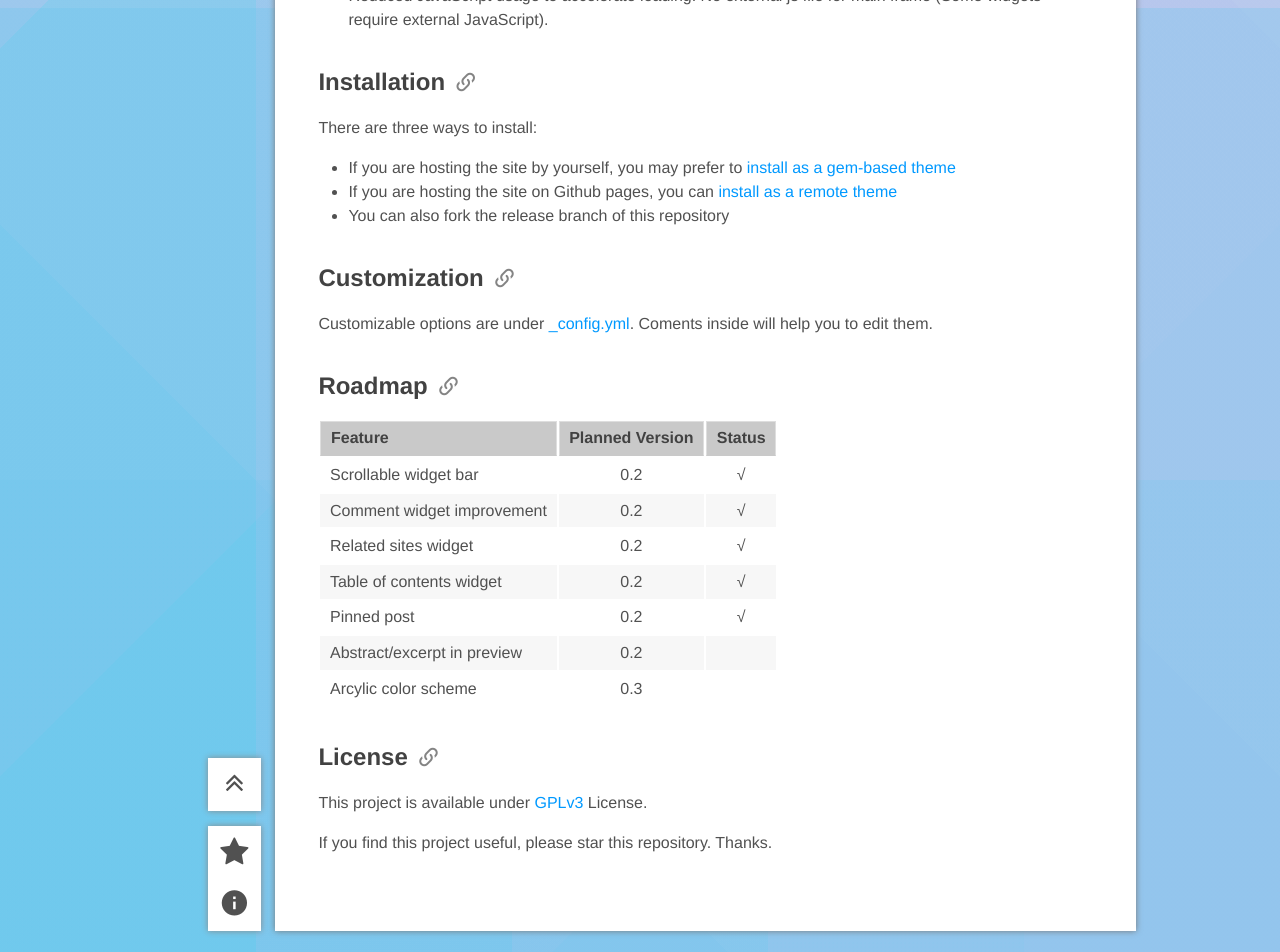
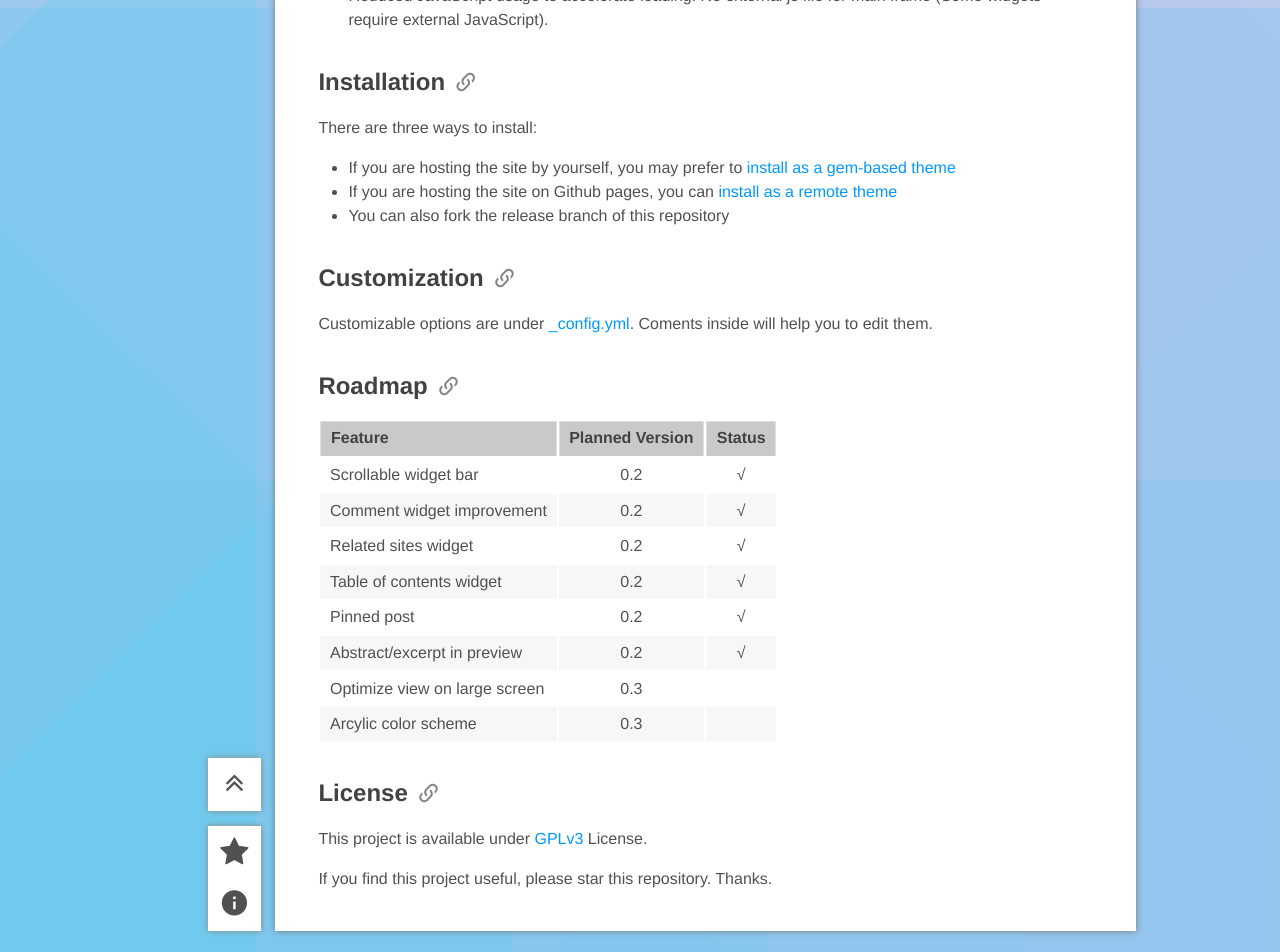
Before and after one commit to SdtElectronics/jekyll-theme-antarctica, a Jekyll site: the page built from collections/_posts/2021-8-25-Theme-Antarctica.md, in a window 1280 px wide. Shown: the part 1407-2359 px from the top of the page. Built offline with Jekyll 4.4.1, drawn with Linux system fonts in a browser that asks for light colours; comment, search, counter and statistics services are not loaded.

Commit message:
minor changes in licensing

```diff
--- a/_config.yml
+++ b/_config.yml
@@ -35,7 +35,7 @@ author: SdtElectronics
 #   "Copyright (c) 2017-{currentYear} <a href="https://example.com">{author}</a>"
 #   "Copyright © 2017-2021 Foobar"
 #
-copyright: "Unpublished Work (cleft) 2017-{currentYear} {author}"
+copyright: "2021-{currentYear} {author}"
 
 description: >- # this means to ignore newlines until "baseurl:"
   Write an awesome description for your new site here. You can edit this
--- a/_includes/widgets/colophon.html
+++ b/_includes/widgets/colophon.html
@@ -3,7 +3,7 @@
     <h1 class = "lstH1">Colophon</h1>
 
     <div class = "rightRow">
-        <h2>Copyright &copy; 2021 {{ site.author }}</h2>
+        <h2>Copyright {{ site.copyright }}</h2>
     </div>
 
     <div class = "rightRow">
--- a/collections/_posts/2021-8-25-Theme-Antarctica.md
+++ b/collections/_posts/2021-8-25-Theme-Antarctica.md
@@ -33,15 +33,16 @@ Customizable options are under [_config.yml](_config.yml). Coments inside will h
 
 ## Roadmap
 
-| Feature                     | Planned Version  | Status |
-| :-------------------------- | :--------------: | :----: |
-| Scrollable widget bar       | 0.2              | √      |
-| Comment widget improvement  | 0.2              | √      |
-| Related sites widget        | 0.2              | √      |
-| Table of contents widget    | 0.2              | √      |
-| Pinned post                 | 0.2              | √      |
-| Abstract/excerpt in preview | 0.2              |        |
-| Arcylic color scheme        | 0.3              |        |
+| Feature                       | Planned Version  | Status |
+| :---------------------------- | :--------------: | :----: |
+| Scrollable widget bar         | 0.2              | √      |
+| Comment widget improvement    | 0.2              | √      |
+| Related sites widget          | 0.2              | √      |
+| Table of contents widget      | 0.2              | √      |
+| Pinned post                   | 0.2              | √      |
+| Abstract/excerpt in preview   | 0.2              | √      |
+| Optimize view on large screen | 0.3              |        |
+| Arcylic color scheme          | 0.3              |        |
 
 ## License
 This project is available under [GPLv3](LICENSE) License.
```
Also changed, not shown: README.md, 1 other file.
